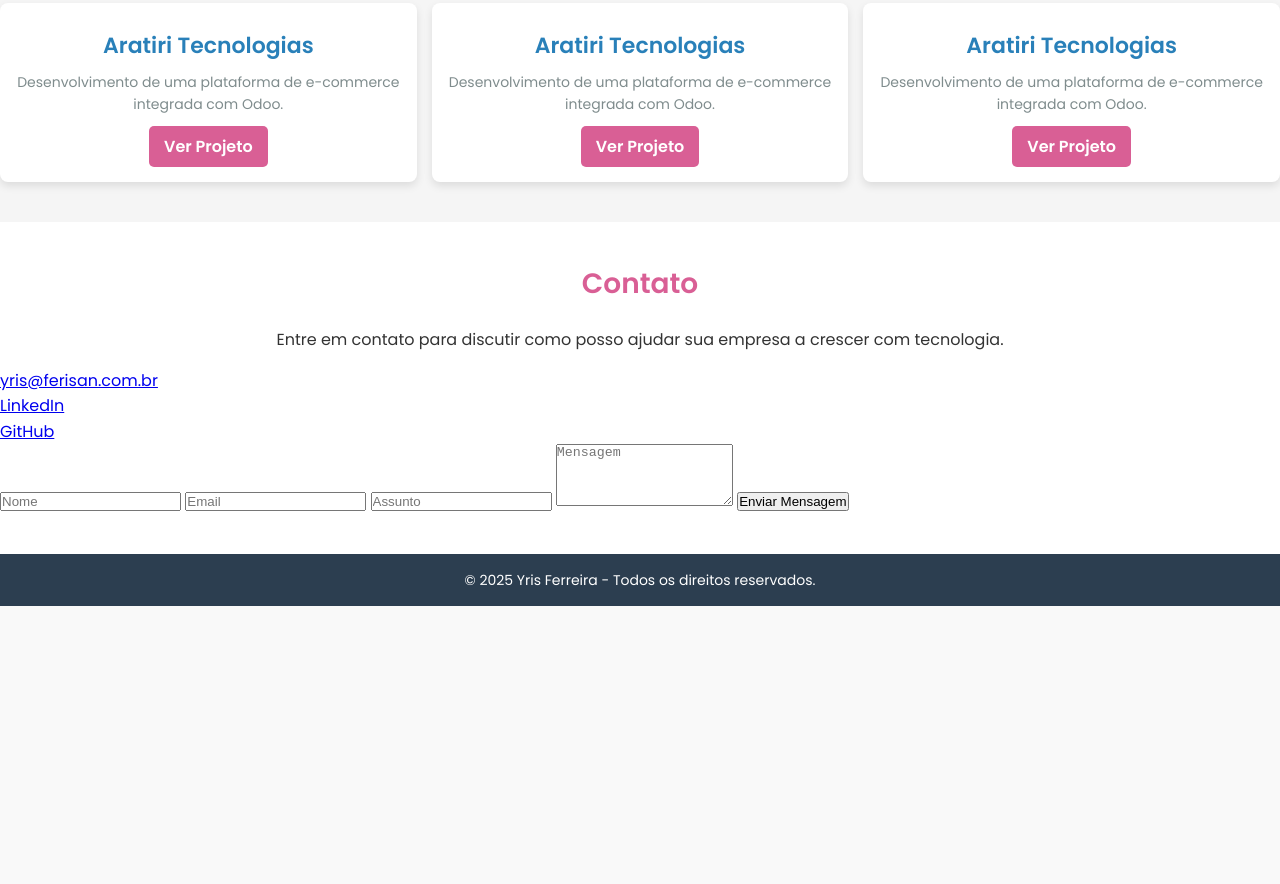
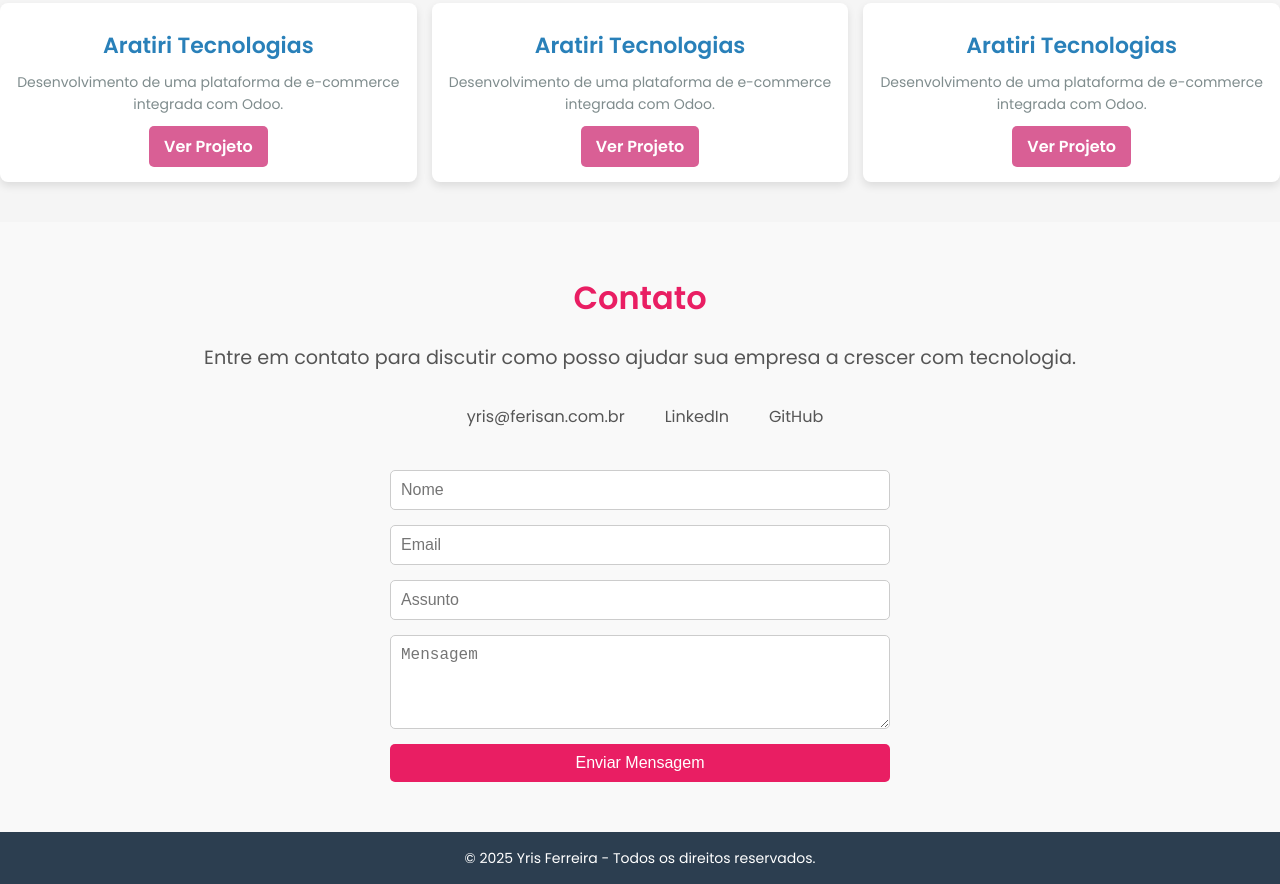
Before and after one commit to yrisferreira/portifolio, a plain HTML site: page index.html in a window 1280 px wide. Shown: the part 697-1581 px from the top of the page. Before the commit the page ends 1303 px from the top, so only its background shows below. Drawn offline with Linux system fonts and the light colour scheme.

Commit message:
Update style.css

```diff
--- a/style.css
+++ b/style.css
@@ -159,43 +159,83 @@
   }
 
   /* Contato */
-  #contato {
-    padding: 40px 0; /* Menor altura */
-    background-color: #fff;
+  .contato {
+    text-align: center;
+    padding: 50px 20px;
+    background-color: #f9f9f9;
   }
 
-  #contato h2 {
-    font-size: 28px;
-    text-align: center;
+  .contato h2 {
+    font-size: 2rem;
+    color: #e91e63;
     margin-bottom: 20px;
-    color: #D95F95; /* Rosa suave */
   }
 
-  #contato p {
-    font-size: 16px;
-    text-align: center;
-    margin-bottom: 15px;
+  .contato p {
+    font-size: 1.2rem;
+    color: #555;
+    margin-bottom: 30px;
   }
 
-  #contato ul {
-    list-style: none;
-    text-align: center;
+  .contato-links {
+    display: flex;
+    justify-content: center;
+    gap: 30px;
+    margin-bottom: 40px;
   }
 
-  #contato ul li {
-    font-size: 16px; /* Tamanho menor */
-    margin: 8px 0;
+  .contato-item {
+    display: flex;
+    align-items: center;
+    gap: 10px;
   }
 
-  #contato ul li a {
-    color: #2980B9; /* Azul suave */
-    text-decoration: none;
+  .contato-item i {
+    font-size: 1.5rem;
+    color: #e91e63;
   }
 
-  #contato ul li a:hover {
-    text-decoration: underline;
+  .contato-item a {
+    font-size: 1rem;
+    color: #555;
+    text-decoration: none;
+    transition: color 0.3s ease;
   }
 
+  .contato-item a:hover {
+    color: #e91e63;
+  }
+
+  .form-contato {
+    max-width: 500px;
+    margin: 0 auto;
+    display: flex;
+    flex-direction: column;
+    gap: 15px;
+  }
+
+  .form-contato input,
+  .form-contato textarea {
+    padding: 10px;
+    border: 1px solid #ccc;
+    border-radius: 5px;
+    font-size: 1rem;
+  }
+
+  .form-contato button {
+    padding: 10px 20px;
+    border: none;
+    background-color: #e91e63;
+    color: white;
+    border-radius: 5px;
+    font-size: 1rem;
+    cursor: pointer;
+    transition: background-color 0.3s ease;
+  }
+
+  .form-contato button:hover {
+    background-color: #d01750;
+  }
   /* Rodapé */
   footer {
     background-color: #2C3E50; /* Azul escuro */
```
